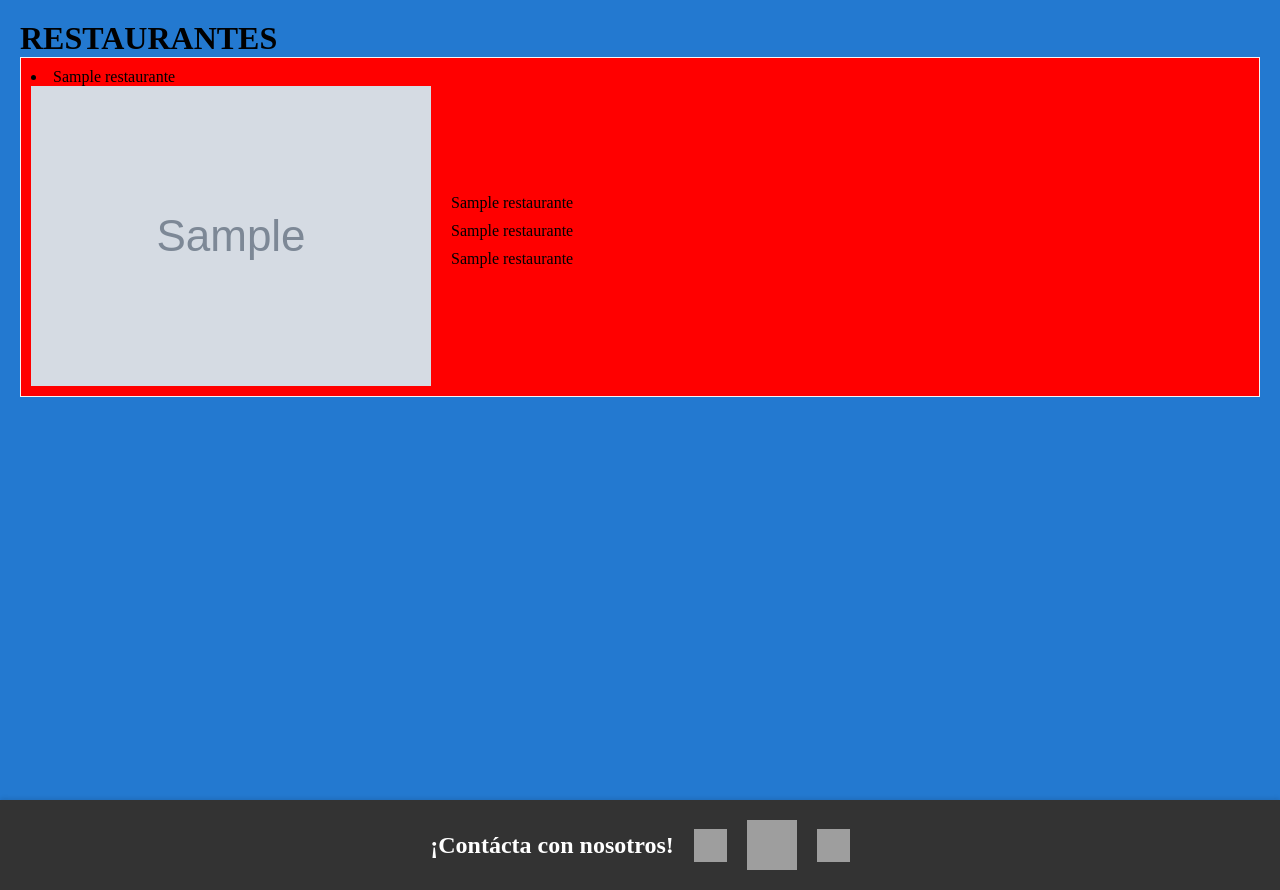
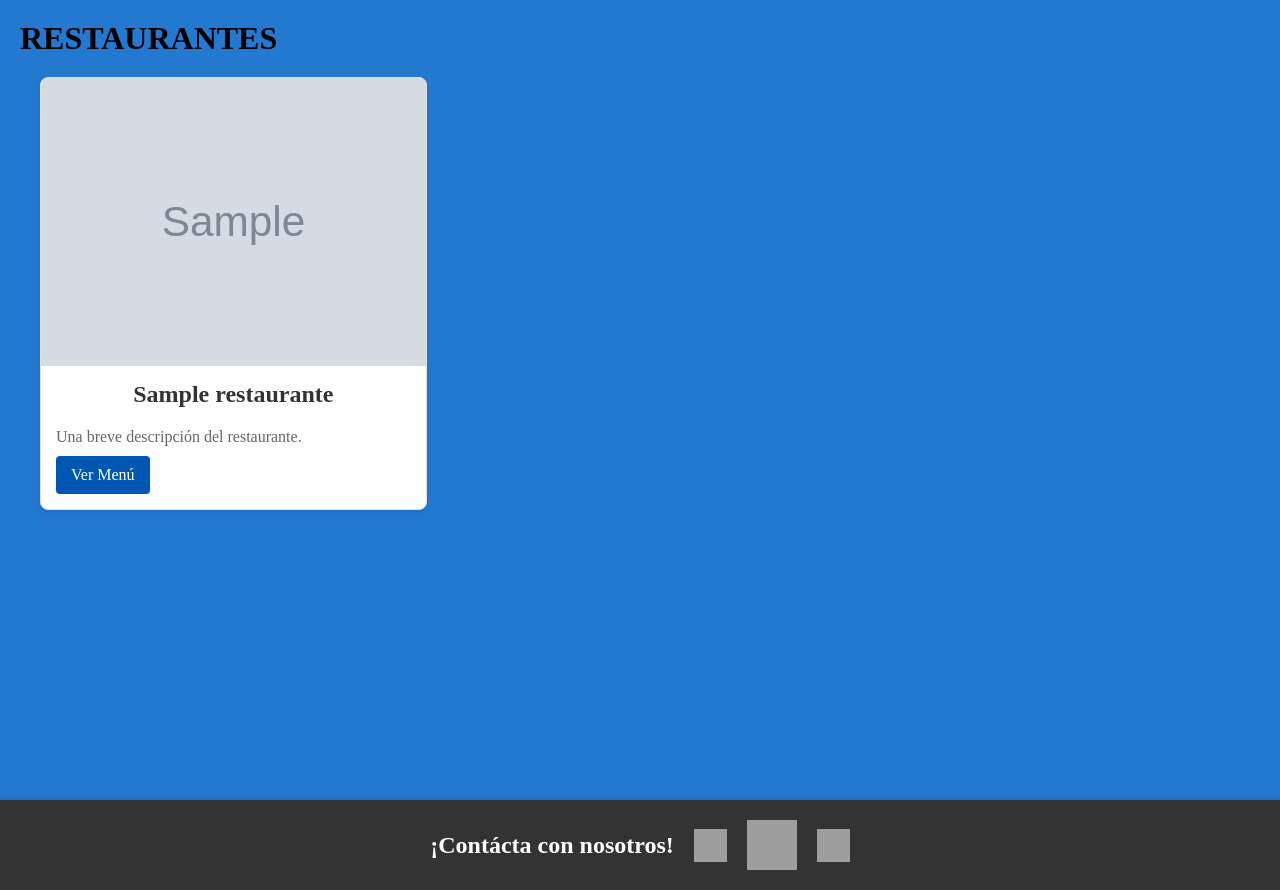
Before and after one commit to Bastiaan777/BAMP-APP, a Django app: template AppBamp/templates/restaurantes.html in a window 1280 px wide. Shown: the part 77-967 px from the top of the page. Run offline with Django 4.2, Linux system fonts and the light colour scheme; the template is opened without the code that fills it: most values are stand-ins (such as "Sample title", 1, 10 or a date in 2020); grey boxes marked "Sample" are stand-in pictures; grey boxes are pictures that could not be loaded.

Commit message:
css restaurantes
avanzado restaurantes css

```diff
--- a/AppBamp/static/css/restaurantes.css
+++ b/AppBamp/static/css/restaurantes.css
@@ -1,41 +1,63 @@
-body{
+body {
   color: black;
-
   background-color: whitesmoke;
   padding-top: 10px;
   background-size: cover;
-    margin: 0 auto; /*Para que no quede margen*/
+  margin: 0 auto;
 }
 
-.restaurante{
-    margin-bottom: 20px;
-    border: 1px solid whitesmoke;
-    padding: 10px;
-    background-color: red;
-  }
-  .contenido{
-    display: flex;
-    align-items: center;
+.contenedor-restaurantes {
+  display: grid;
+  grid-template-columns: repeat(auto-fill, minmax(300px, 1fr));
+  gap: 20px;
+  padding: 20px;
 }
 
-  .descripcion{
-    flex: 10;
+.tarjeta-restaurante {
+  background-color: white;
+  border: 1px solid #e0e0e0;
+  border-radius: 8px;
+  overflow: hidden;
+  box-shadow: 0 2px 4px rgba(0, 0, 0, 0.1);
+  cursor: pointer;
+  transition: transform 0.2s ease-in-out, box-shadow 0.2s ease-in-out;
 }
 
-    .restaurante p{
-        margin-bottom: 10px;
+.tarjeta-restaurante:hover {
+  transform: translateY(-5px);
+  box-shadow: 0 4px 8px rgba(0, 0, 0, 0.2);
 }
 
-    .restaurante img{
-        max-width: 40%;
+.imagen-restaurante {
+  width: 100%;
   height: auto;
-        margin-right: 20px;
+  display: block;
 }
 
-    .restaurante a{
+.info-restaurante {
+  padding: 15px;
+}
+
+.info-restaurante h2 {
+  margin-top: 0;
+  color: #333;
+}
+
+.info-restaurante p {
+  color: #666;
+}
+
+.btn-ver-menu {
   text-decoration: none;
-        background-color: black;
+  background-color: #0056b3;
   color: white;
-        padding: 5px 10px;
+  padding: 10px 15px;
+  display: inline-block;
+  border-radius: 4px;
+  margin-top: 10px;
+  transition: background-color 0.2s ease-in-out;
+}
 
+.btn-ver-menu:hover {
+  background-color: #003d82;
 }
--- a/AppBamp/templates/restaurantes.html
+++ b/AppBamp/templates/restaurantes.html
@@ -1,13 +1,11 @@
 {% extends 'base.html' %} {% load static %} {% block extra_head %}
-<title>categorias de Restaurante</title>
+<title>Categorías de Restaurante</title>
 <link
   rel="stylesheet"
   type="text/css"
   href="{% static 'css/restaurantes.css' %}"
 />
-
 <script src="{% static 'js/restaurantes.js' %}"></script>
-
 {% endblock %} {% block content %}
 
 <h1>RESTAURANTES</h1>
@@ -17,19 +15,24 @@
   <input type="hidden" name="id-restaurante" id="input-restaurante" />
 </form>
 
-<div class="restaurante">
+<div class="contenedor-restaurantes">
   {% for restaurante in restaurantes %}
-  <div onclick="enviarFormulario({{restaurante.id}})">
-    <li>{{restaurante.nombreRestaurante}}</li>
-    <div class="contenido">
-      <img src="{{ categoria.imagen.url }}" alt="Imagen de la Categoria." />
-      <div class="descripcion">
-        <p>{{restaurante.nombreRestaurante}}</p>
-        <p>{{restaurante.nombreRestaurante}}</p>
-        <p>{{restaurante.nombreRestaurante}}</p>
-      </div>
+  <div
+    class="tarjeta-restaurante"
+    onclick="enviarFormulario({{ restaurante.id }})"
+  >
+    <img
+      class="imagen-restaurante"
+      src="{{ restaurante.imagen.url }}"
+      alt="Imagen de {{ restaurante.nombreRestaurante }}"
+    />
+    <div class="info-restaurante">
+      <h2>{{ restaurante.nombreRestaurante }}</h2>
+      <p>Una breve descripción del restaurante.</p>
+      <a href="#" class="btn btn-ver-menu">Ver Menú</a>
     </div>
   </div>
   {% endfor %}
 </div>
+
 {% endblock %}
```
Lines whose indentation alone changed are shown as unchanged.
